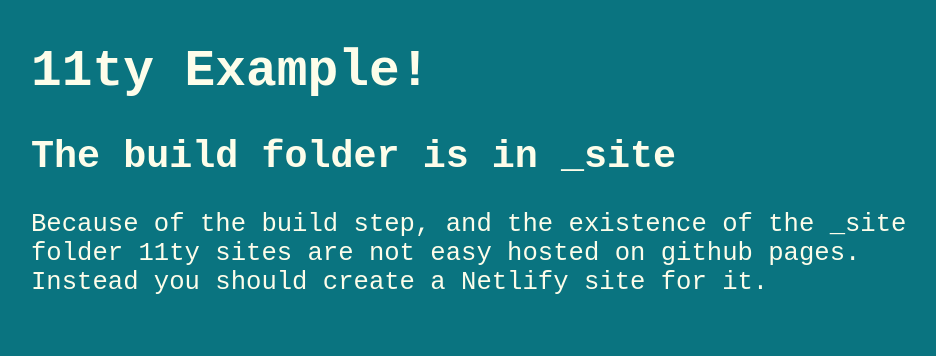
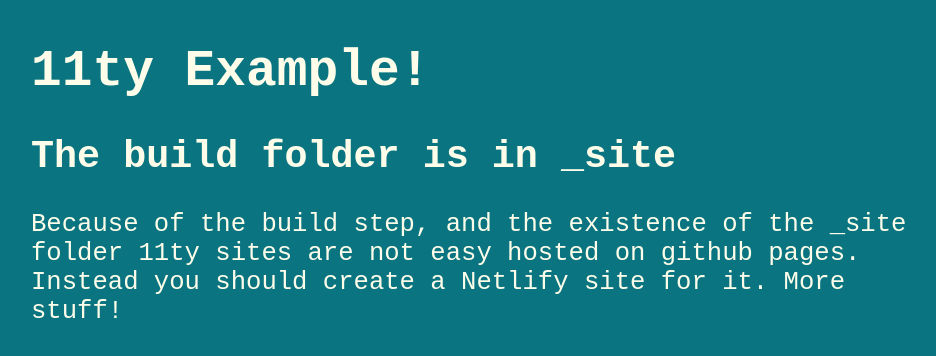
Before and after one commit to paesseln/11ty-netlify-example, a plain HTML site: page _site/index.html in a window 1280 px wide. Shown: the whole page, without its empty margins (161-1097 px from the left). Drawn offline with Linux system fonts and the light colour scheme.

Commit message:
Making changes.

```diff
--- a/_site/index.html
+++ b/_site/index.html
@@ -35,6 +35,7 @@
     11ty sites are not easy hosted on github pages.
 
     Instead you should create a Netlify site for it.
+    More stuff!
 </p>
   </main>
 </body>
```
Also changed, not shown: index.html (+1 -0 lines).
